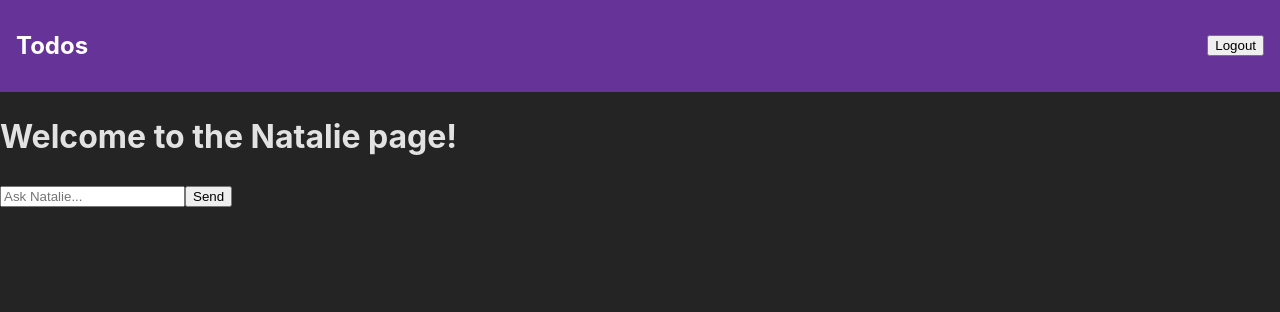
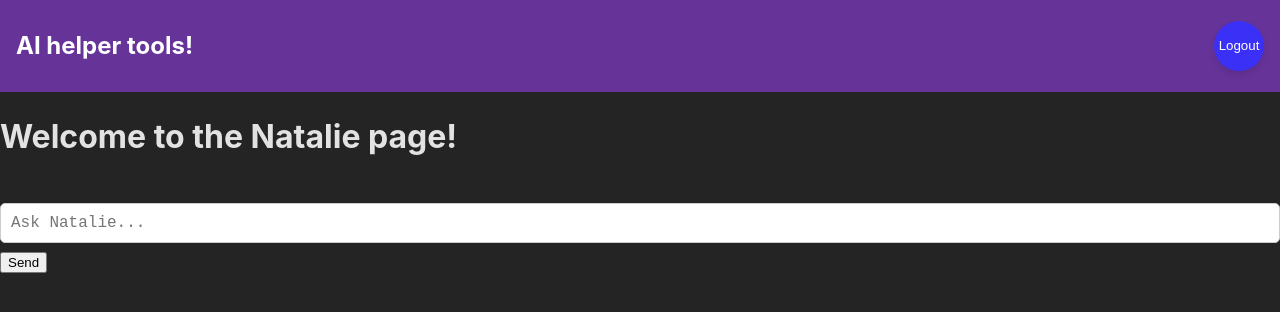
Before and after one commit to GarrettW7/finalProj2610, a React app in the folder client/: page / in a window 1280 px wide. Shown: the top 312 px of the page. Built offline with nearby package versions, Linux system fonts and the light colour scheme; the HTML template or start-up script is replaced by a standard one.

Commit message:
New look on the chat

```diff
--- a/client/src/Layout.jsx
+++ b/client/src/Layout.jsx
@@ -18,8 +18,8 @@ function App() {
   return (
     <>
       <nav className="navbar">
-        <h1>Todos</h1>
-        <button onClick={logout}>Logout</button>
+        <h1 className = 'headerLayout'>AI helper tools!</h1>
+        <button className = 'logout' onClick={logout}>Logout</button>
       </nav>
       <main>
         <Outlet />
--- a/client/src/index.css
+++ b/client/src/index.css
@@ -12,6 +12,34 @@
   -webkit-font-smoothing: antialiased;
   -moz-osx-font-smoothing: grayscale;
   -webkit-text-size-adjust: 100%;
+}
+
+.logout {
+  appearance: none;
+  background-color: #3a30f6;
+  color: white;
+  border: none;
+  border-radius: 50%;
+  width: 50px;
+  height: 50px;
+  display: flex;
+  justify-content: center;
+  align-items: center;
+  cursor: pointer;
+  box-shadow: 0 4px 6px rgba(0, 0, 0, 0.1);
+  transition: background-color 0.3s, transform 0.2s;
+  }
+
+  .logout:hover {
+    background-color: #e60000;
+    transform: scale(1.1);
+  }
+
+.headerLayout {
+  display: flex;
+  justify-content: center;
+  align-items: center;
+  text-align: center;
 }
 
 a {
@@ -49,3 +77,43 @@ body {
   z-index: 1000;
   box-shadow: 0 2px 10px rgba(0, 0, 0, 0.1);
 }
+
+#chatInput {
+  width: 100%; /* Full width */
+  font-size: 16px; /* Adjust font size */
+  padding: 10px; /* Add padding */
+  border: 1px solid #ccc; /* Add border */
+  border-radius: 5px; /* Rounded corners */
+  box-sizing: border-box; /* Include padding in width */
+}
+
+#chatLog {
+  display: flex;
+  flex-direction: column; /* Stack messages vertically */
+  gap: 10px; /* Add space between messages */
+  padding: 10px; /* Add padding around the chat log */
+}
+
+.message {
+  padding: 10px; /* Add padding inside each message */
+  border-radius: 5px; /* Round the corners */
+  max-width: 70%; /* Limit the width of messages */
+  box-shadow: 0 2px 5px rgba(0, 0, 0, 0.1); /* Add a subtle shadow */
+  transition: transform 0.2s; /* Add a hover effect */
+}
+
+.message:hover {
+  transform: scale(1.02); /* Slightly enlarge on hover */
+}
+
+.message.User {
+  align-self: flex-end; /* Align user messages to the right */
+  background-color: #d1e7dd; /* Light green background for user messages */
+  color: #0f5132; /* Dark green text for user messages */
+}
+
+.message.Natalie {
+  align-self: flex-start; /* Align bot messages to the left */
+  background-color: #f8d7da; /* Light red background for bot messages */
+  color: #842029; /* Dark red text for bot messages */
+}
--- a/client/src/pages/Natalie.jsx
+++ b/client/src/pages/Natalie.jsx
@@ -2,23 +2,10 @@ import { useEffect, useState } from "react";
 import { useFetch } from "../hooks/useFetch";
 
 export function TestComponent() {
-  const [result, setResult] = useState(null);
   const makeRequest = useFetch();
-  const [update, setUpdate] = useState(false);
-
   const [chatLog, setChatLog] = useState([]);
   const [inputMessage, setInputMessage] = useState("");
-
-//   useEffect(() => {
-//     async function fetchData() {
-//       const response = await makeRequest("/test/", "POST");
-//       if (response.ok) {
-//         const data = await response.json();
-//         setResult(data.result);
-//       }
-//     }
-//     fetchData();
-//   }, []);
+//   const [chatHistory, setChatHistory] = useState([]);
 
 async function sendMessage() {
     if (inputMessage.trim() === "") return; // Prevent sending empty messages
@@ -27,7 +14,7 @@ async function sendMessage() {
     setInputMessage(""); // Clear the input field
 
     // Add the user's message to the chat log
-    setChatLog(prev => [...prev, { sender: "user", text: userText }, { sender: "bot", text: "Natalie is typing..." }]);
+    setChatLog(prev => [...prev, { sender: "User", text: userText }, { sender: "Natalie", text: "Natalie is typing..." }]);
 
     try {
         // Send the message to the server
@@ -46,7 +33,7 @@ async function sendMessage() {
         setChatLog(prev => {
           const newLog = [...prev];
           newLog.pop(); // Remove "Natalie is typing..." placeholder
-          newLog.push({ sender: "bot", text: botReply });
+          newLog.push({ sender: "Natalie", text: botReply });
           return newLog;
         });
       } else {
@@ -54,7 +41,7 @@ async function sendMessage() {
         setChatLog(prev => {
           const newLog = [...prev];
           newLog.pop(); // Remove "Natalie is typing..." placeholder
-          newLog.push({ sender: "bot", text: "Error: Unable to get a response from Natalie." });
+          newLog.push({ sender: "Natalie", text: "Error: Unable to get a response from Natalie." });
           return newLog;
         });
       }
@@ -63,7 +50,7 @@ async function sendMessage() {
       setChatLog(prev => {
         const newLog = [...prev];
         newLog.pop(); // Remove "Natalie is typing..." placeholder
-        newLog.push({ sender: "bot", text: "Error: Something went wrong." });
+        newLog.push({ sender: "Natalie", text: "Error: Something went wrong." });
         return newLog;
       });
     }
@@ -72,26 +59,30 @@ async function sendMessage() {
   return (
     <div>
       <h1>Welcome to the Natalie page! </h1>
-      <p>{result}</p>
 
       {/* Chatbot UI */}
       <div id="chatContainer">
         <div id="chatLog">
         {chatLog.map((msg, index) => (
-            <div key={index} className={msg.sender}>
+            <div key={index} className={`message ${msg.sender}`}>
             {msg.sender}: {msg.text}
             </div>
         ))}
         </div>
 
         <div id="chatInputArea">
-        <input
+          <textarea
             id="chatInput"
-            type="text"
             placeholder="Ask Natalie..."
             value={inputMessage}
             onChange={(e) => setInputMessage(e.target.value)} // Update inputMessage state
-            onKeyDown={(e) => { if (e.key === 'Enter') sendMessage(); }} // Send on Enter key
+            onInput={(e) => {
+              e.target.style.height = "auto"; // Reset height to auto
+              e.target.style.height = `${e.target.scrollHeight}px`; // Adjust height based on content
+            }}
+            onKeyDown={(e) => { if (e.key === 'Enter' && !e.shiftKey) { e.preventDefault(); sendMessage(); } }} // Send on Enter key without Shift
+            rows={1} // Initial number of rows
+            style={{ resize: "none", overflow: "hidden" }} // Prevent manual resizing
           />
           <button onClick={sendMessage}>
             Send
```
Also changed, not shown: 1 other file (tests, documents, lock files or other folders). Lines whose indentation alone changed are shown as unchanged.
